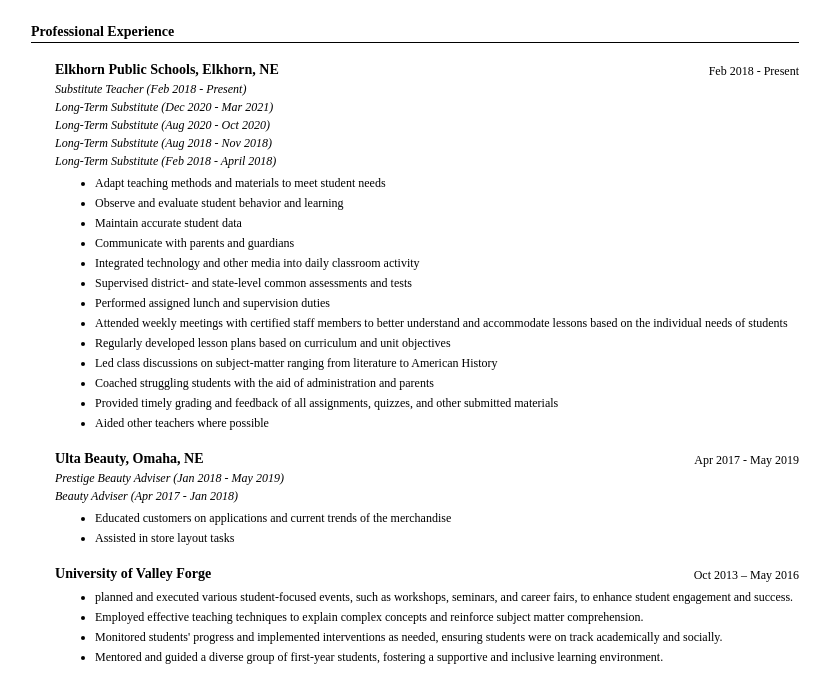
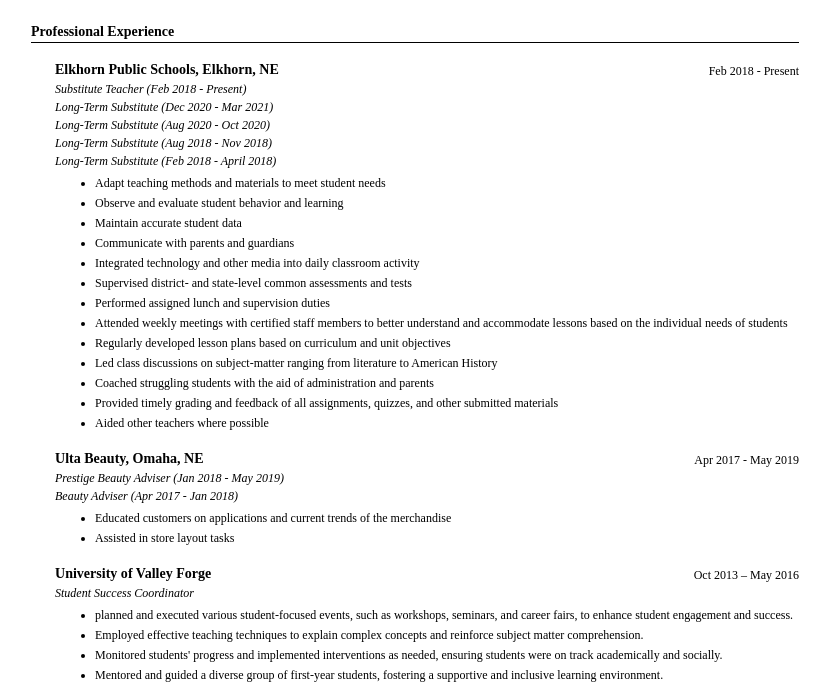
Before and after one commit to Renddslow/oliviamcelwee-resume-html, a plain HTML site: page index.html in a window 1280 px wide. Shown: the part 89-776 px from the top of the page, without its empty margins (225-1055 px from the left). Drawn offline with Linux system fonts and the light colour scheme.

Commit message:
Update index.html

```diff
--- a/index.html
+++ b/index.html
@@ -63,7 +63,7 @@
                             <h3>University of Valley Forge</h3>
                             <p>Oct 2013 – May 2016</p>
                         </header>
-                        <p><em></em></p>
+                        <p><em>Student Success Coordinator</em></p>
                         <ul>
                             <li>planned and executed various student-focused events, such as workshops, seminars, and career fairs, to enhance student engagement and success.</li>
                             <li>Employed effective teaching techniques to explain complex concepts and reinforce subject matter comprehension.</li>
```
